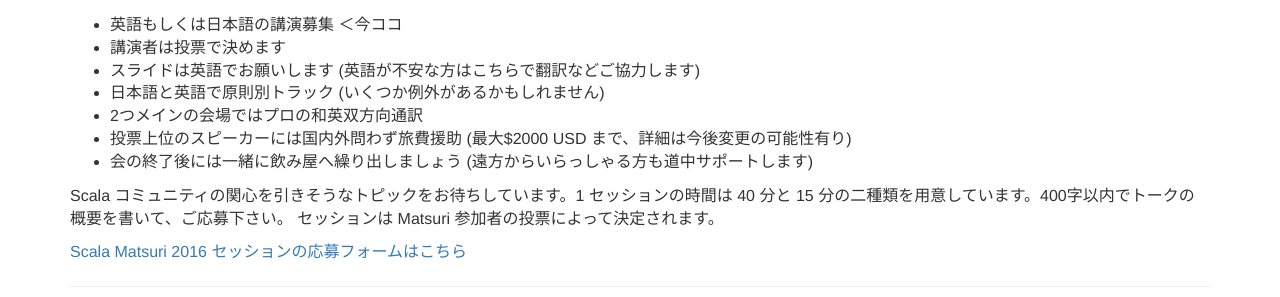
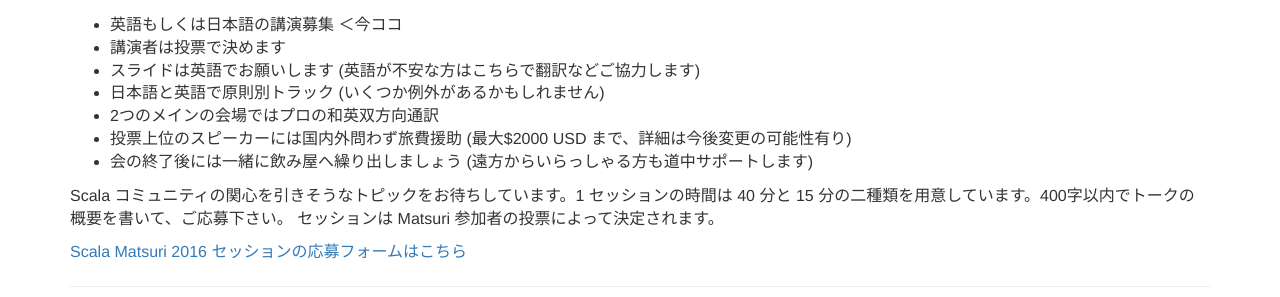
Before and after one commit to scalajp/2016.scalamatsuri.org, a Jekyll site: the page built from ja/cfp/index.html, in a window 1280 px wide. Shown: the part 395-692 px from the top of the page. Built offline with Jekyll 4.4.1, drawn with Linux system fonts in a browser that asks for light colours; nearby versions of some CDN libraries.

Commit message:
fix 助詞

```diff
--- a/ja/cfp/index.html
+++ b/ja/cfp/index.html
@@ -24,7 +24,7 @@ Scala Matsuri 2016 で話を聞かせて下さい！
     <li>講演者は投票で決めます</li>
     <li>スライドは英語でお願いします (英語が不安な方はこちらで翻訳などご協力します)</li>
     <li>日本語と英語で原則別トラック (いくつか例外があるかもしれません)</li>
-    <li>2つメインの会場ではプロの和英双方向通訳</li>
+    <li>2つのメインの会場ではプロの和英双方向通訳</li>
     <li>投票上位のスピーカーには国内外問わず旅費援助 (最大$2000 USD まで、詳細は今後変更の可能性有り)</li>
     <li>会の終了後には一緒に飲み屋へ繰り出しましょう (遠方からいらっしゃる方も道中サポートします)</li>
   </ul>
```
